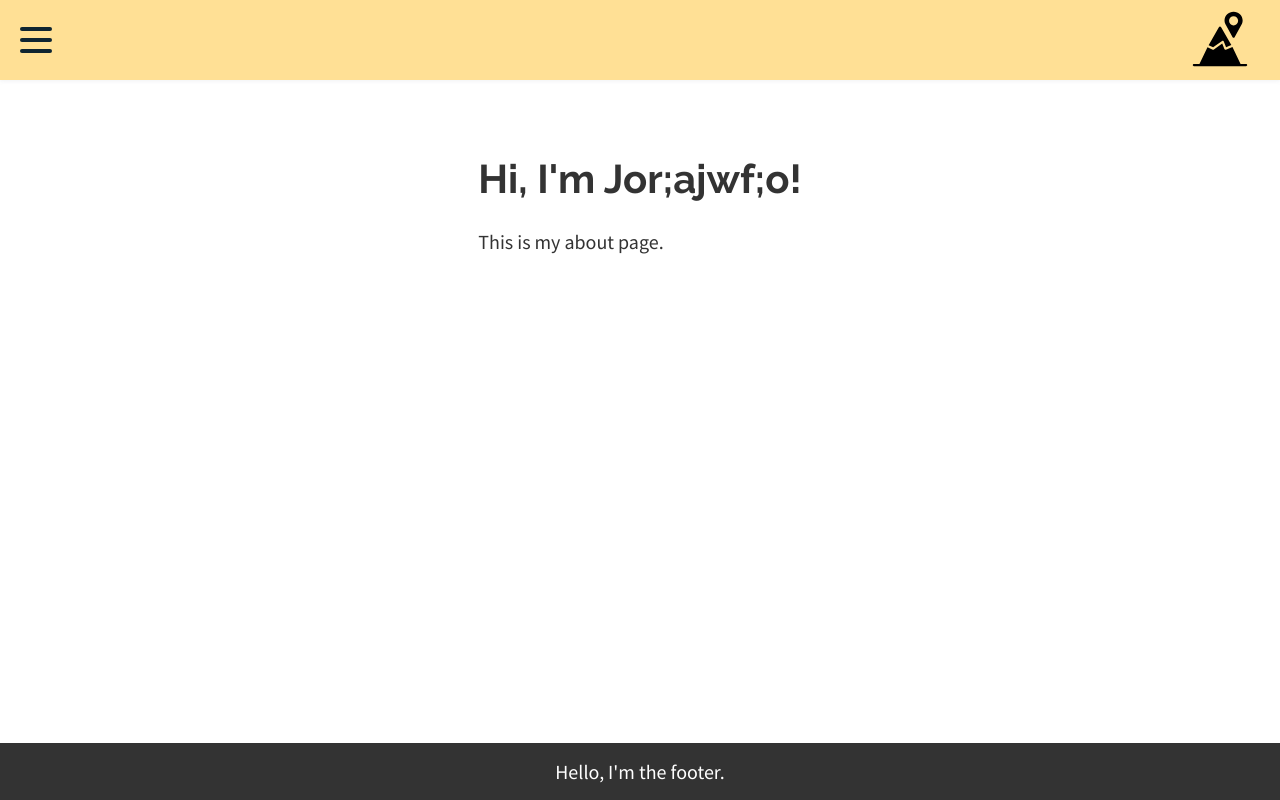
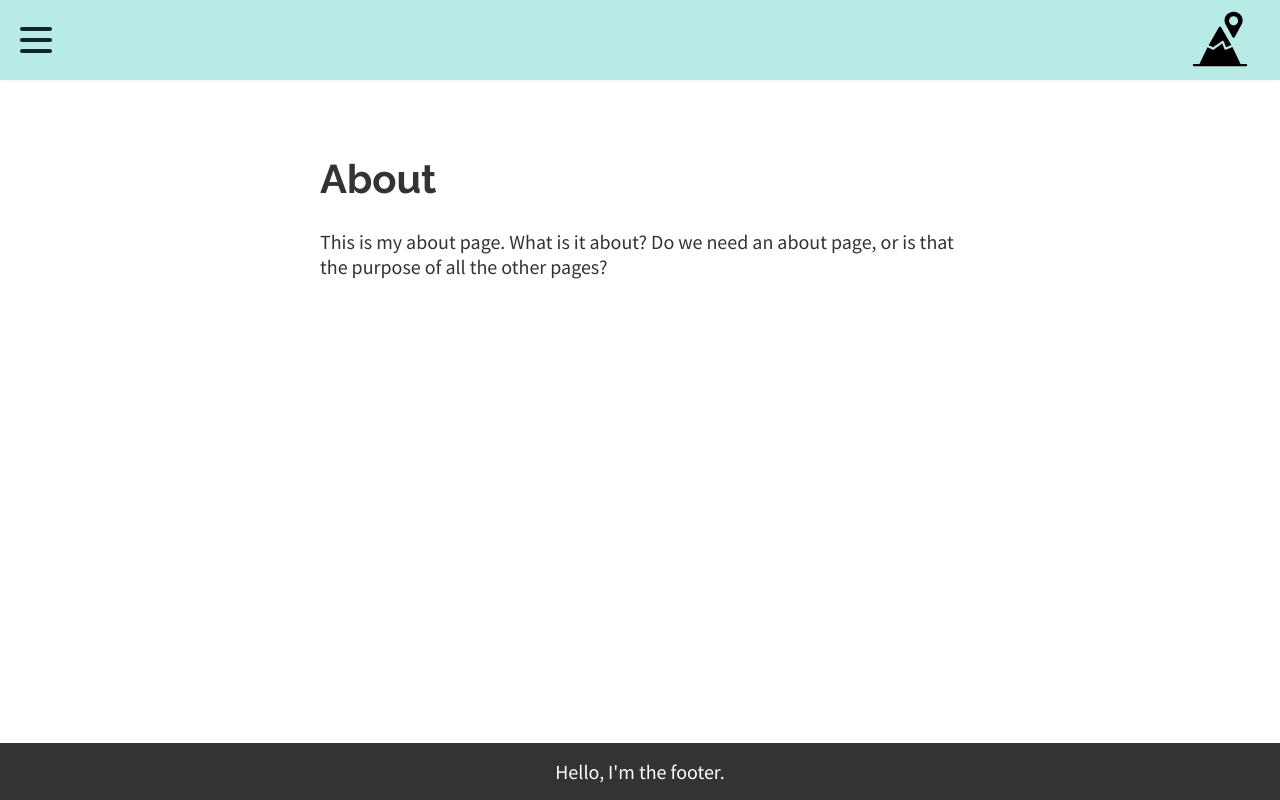
Before and after one commit to tomay/naturemap, a SvelteKit app: page /about in a window 1280 px wide. Built offline with nearby package versions, Linux system fonts and the light colour scheme.

Commit message:
content updates

```diff
--- a/src/app.html
+++ b/src/app.html
@@ -2,7 +2,7 @@
 <html lang="en">
 	<head>
 		<meta charset="utf-8" />
-		<link rel="icon" href="%sveltekit.assets%/favicon.png" />
+		<link rel="icon" href="%sveltekit.assets%/favicon.ico" />
 		<meta name="viewport" content="width=device-width" />
 
         <title>Naturemap</title>
--- a/src/lib/components/Header.svelte
+++ b/src/lib/components/Header.svelte
@@ -62,7 +62,7 @@
   <style>
 
     header {
-      background: #ffe095;
+      background: #0ebba94a;
     }
 
     img {
@@ -82,8 +82,9 @@
     .navbar .nav-container a {
       text-decoration: none;
       color: #0e2431;
-      font-weight: 500;
-      font-size: 1.2rem;
+      font-family: 'Raleway', sans-serif;
+      font-weight: 700;
+      font-size: 28px;
       padding: 0.7rem;
     }
 
@@ -145,7 +146,7 @@
     }
 
     .navbar .menu-items {
-      background: yellow;
+      background: #fff500;
       padding-top: 120px;
       box-shadow: inset 0 0 2000px rgba(255, 255, 255, .5);
       height: calc(100vh - 120px);
--- a/src/routes/+page.svelte
+++ b/src/routes/+page.svelte
@@ -1,2 +1,2 @@
 <h1>Welcome to Naturemap</h1>
-<p>Visit <a href="https://kit.svelte.dev">kit.svelte.dev</a> to read the documentation</p>
+<p>Some other words and maybe a link to <a href="https://kit.svelte.dev">something important</a> that is sure to be super relevant</p>
--- a/src/routes/about/+page.svelte
+++ b/src/routes/about/+page.svelte
@@ -1,4 +1,4 @@
 <!-- about/+page.svelte -->
-<h1>Hi, I'm Jor;ajwf;o!</h1>
+<h1>About</h1>
 
-<p>This is my about page.</p>
+<p>This is my about page. What is it about? Do we need an about page, or is that the purpose of all the other pages?</p>
```
Also changed, not shown: static/favicon.png (deleted), 1 other file (tests, documents, lock files or other folders).
